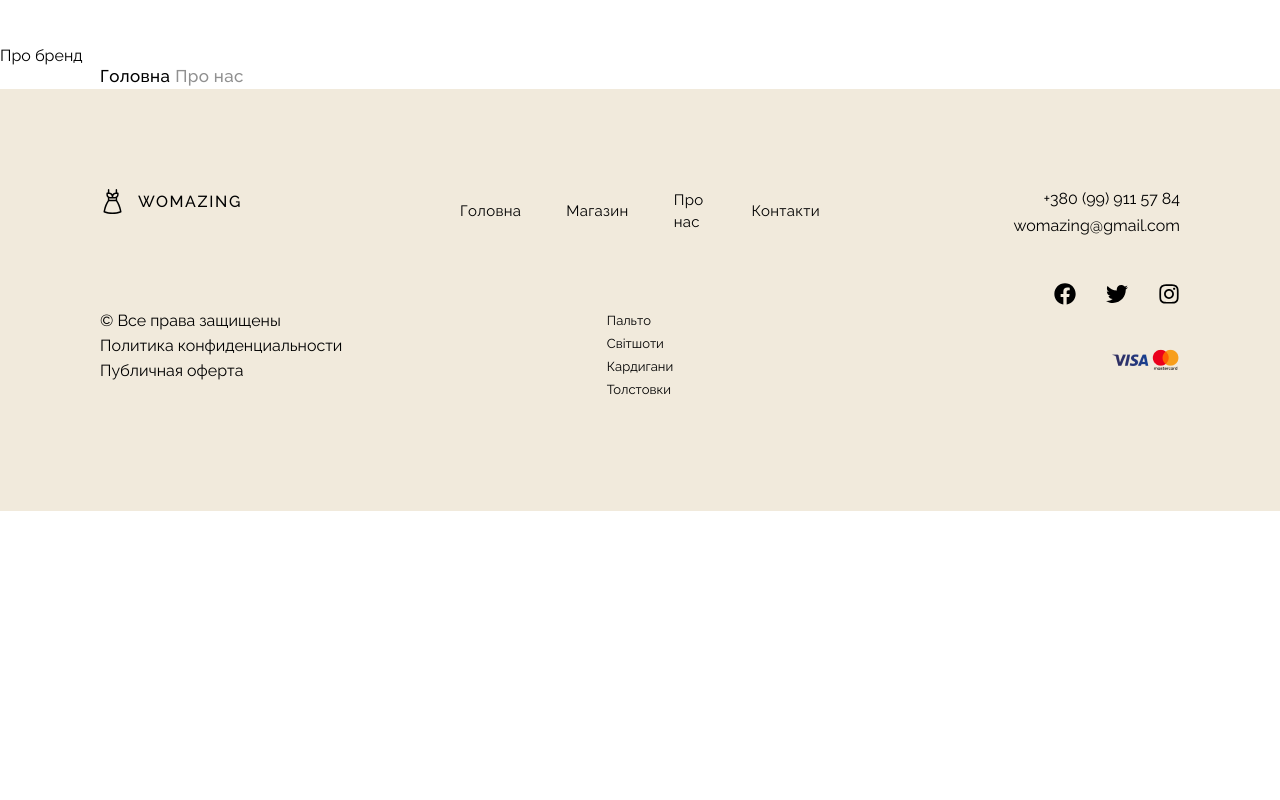
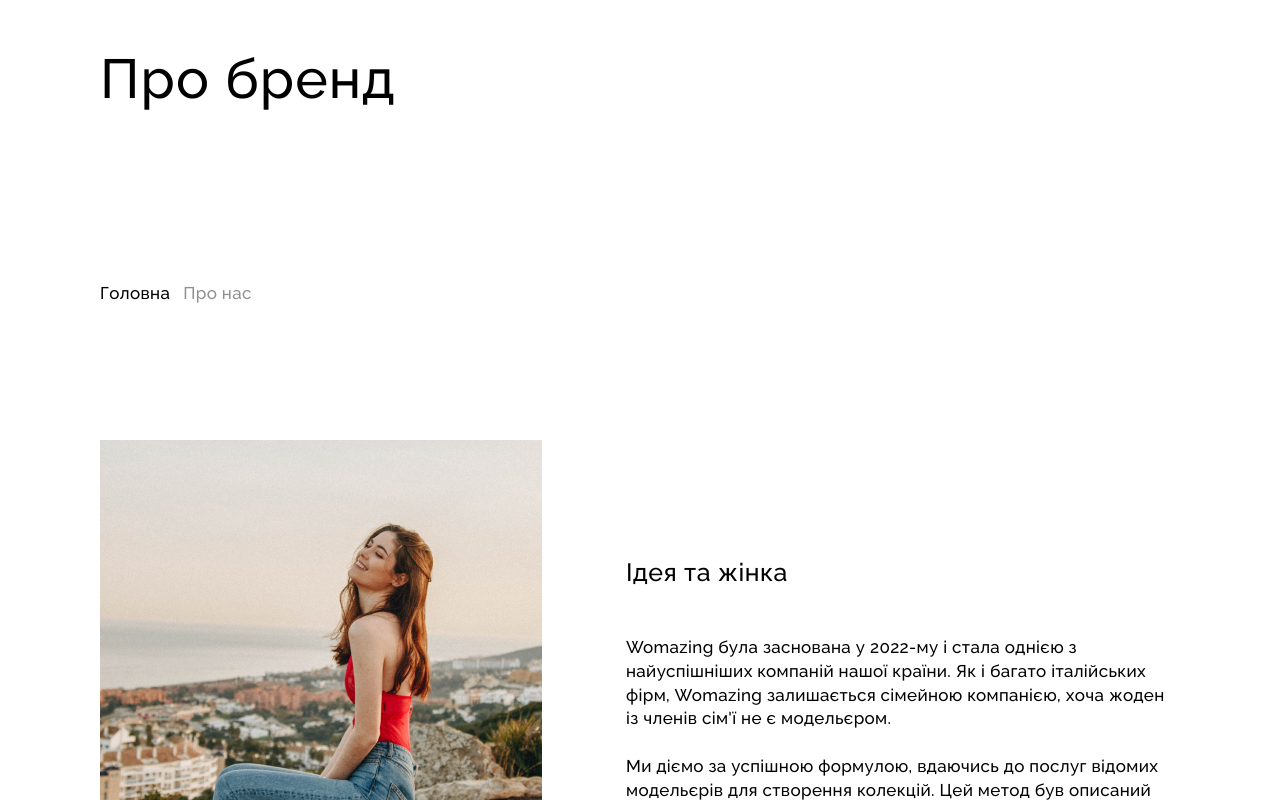
Before and after one commit to x0VERLORDx/internetshop, a React (Create React App) app: page /about in a window 1280 px wide. Shown: the part 300-1100 px from the top of the page. Before the commit the page ends 811 px from the top, so only its background shows below. Built offline with nearby package versions, Linux system fonts and the light colour scheme; no server answers.

Commit message:
16.12.23

```diff
--- a/src/App.js
+++ b/src/App.js
@@ -3,8 +3,7 @@ import { BrowserRouter as Router, Routes, Route } from 'react-router-dom';
 import Home from './components/home/Home';
 import About from './components/aboutUs/AboutUs';
 import Shop from './components/shop/Shop';
-/* import Contact from './Contact'; */
-
+import Contact from './components/contactus/Contact';
 const App = () => {
   return (
     <Router>
@@ -12,8 +11,7 @@ const App = () => {
         <Route path="/" element={<Home />} />
         <Route path="/shop" element={<Shop />} />
         <Route path="/about" element={<About />} />
-
-        {/* <Route path="/contact" component={Contact} /> */}
+        <Route path="/contact" element={<Contact />} />
       </Routes>
     </Router>
   );
--- a/src/components/AboutUs/AboutUs.jsx
+++ b/src/components/AboutUs/AboutUs.jsx
@@ -2,15 +2,23 @@ import React from 'react';
 import Header from '../header/Header';
 import Footer from '../footer/Footer';
 import Breadcrumbs from '../breadcrumbs/Breadcrumbs';
+import AboutUsContent from './AboutUsContent';
+
+import './aboutus.css';
 
 const About = () => {
   return (
     <div className="about">
                 <Header />
-                <div className="about_title">Про бренд</div>
+                <div className="about__title">
+                  <div className="conteiner">
+                <div className="about_title_content">Про бренд</div>
+                </div>
+                </div>
                 <Breadcrumbs />
+                <AboutUsContent />
+                <Footer />
 
-                <Footer />
 
     </div>
   );
--- /dev/null
+++ b/src/components/AboutUs/AboutUsContent.jsx
@@ -0,0 +1,62 @@
+import React from 'react';
+
+import aboutusph1 from './../../img/aboutus/photo1.png';
+import aboutusph2 from './../../img/aboutus/photo2.png';
+import './aboutUsContent.css';
+
+/*
+function handleClickOpenShop() {
+    console.log('Открытие старницы магазина');
+  } */
+
+const AboutUsContent = () => {
+    function handleClickOpenShop() {
+        console.log('Открытие страницы магазина');
+        // Добавьте здесь логику для открытия страницы магазина
+      }
+    return (
+
+    <div className="aboutusContent">
+       <div className="container">
+        <div className="grid-container">
+      {/* Первый блок */}
+      <div className="grid-item">
+        <div className="aboutusPhoto">
+      <img src={aboutusph1} alt='aboutus-photo1' />
+      </div>
+      <div className="aboutusContent__text">
+        <h4 className="aboutusContent__title1">Ідея та жінка</h4>
+        <h5 className='aboutusContent__title2'>
+            Womazing була заснована у 2022-му і стала однією з найуспішніших компаній нашої країни. Як і багато італійських фірм, Womazing залишається сімейною компанією, хоча жоден із членів сім'ї не є модельєром.
+            <br /><br />
+            Ми діємо за успішною формулою, вдаючись до послуг відомих модельєрів для створення колекцій. Цей метод був описаний критиком моди Коліном Макдавеллом як форма дизайнерської співтворчості, характерна для низки італійських prêt-a-porter компаній.</h5>
+        </div>
+      </div>
+
+      {/* Второй блок */}
+      <div className="grid-item">
+        <div className="aboutusContent__text">
+        <h4 className="aboutusContent__title1">Магія в деталях</h4>
+        <h5 className='aboutusContent__title2'>
+        Перший магазин Womazing був відкритий у маленькому містечку на півночі країни у 2022-му році. Перша колекція складалася з двох пальт та костюма, які були копіями паризьких моделей.
+            <br /><br />
+            Незважаючи на те, що за освітою засновниця була адвокатом, її сім'я завжди була тісно пов'язана з шиттям (прабабуся засновниці шила одяг для жінок, а мати заснувала професійну школу крою та шиття). Прагнення виробляти одяг для мас несло великі перспективи, особливо в той час, коли висока мода, як і раніше, домінувала, а ринку якісного prêt-a-porter просто не існувало.
+        </h5>
+        </div>
+        <div className="aboutusPhoto">
+        <img src={aboutusph2} alt='aboutus-photo2' />
+        </div>
+      </div>
+    </div>
+
+        <div className="aboutusContent__btn">
+    <button className='btn_openshop' onClick={handleClickOpenShop}>
+        Відкрити магазин
+    </button>
+        </div>
+    </div>
+    </div>
+     );
+}
+
+export default AboutUsContent;
--- a/src/components/AboutUs/aboutUs.css
+++ b/src/components/AboutUs/aboutUs.css
@@ -1 +1,16 @@
-.about{}
+.about__title{
+    padding: 0px 50px 26px 50px;
+
+}
+
+.conteiner {
+    max-width: 1800px;
+    margin: 0 auto;
+    padding: 0 50px;
+}
+
+.about_title_content{
+        font-size: 55px;
+        font-weight: 500;
+        letter-spacing: 1.1px;
+      }
--- /dev/null
+++ b/src/components/AboutUs/aboutUsContent.css
@@ -0,0 +1,83 @@
+.aboutusContent {
+    padding: 50px 50px 0px 50px;
+
+  }
+
+  .container{
+    max-width: 1800px;
+    margin: 0 auto;
+    padding: 0 50px;
+  }
+  .grid-container {
+    display: grid;
+    grid-template-columns: 1fr; /* Один столбец */
+    grid-gap: 20px;
+  }
+
+  .grid-item {
+    display: flex;
+    justify-content: space-between;
+    align-items: center;
+    gap: 40px;
+    margin-bottom: 130px;
+  }
+
+  .aboutusPhoto {
+    width: 445px;
+    height: 550px;
+  }
+
+  .aboutusPhoto img{
+    max-width: 445px;
+    max-height: 550px;
+  }
+
+.aboutusContent__text{
+    max-width: 554px;
+}
+
+
+.aboutusContent__title1{
+    font-size: 25px;
+    font-weight: 500;
+    line-height:  35px;
+    letter-spacing: 0.5px;
+    padding-bottom: 46px;
+}
+
+.aboutusContent__title2{
+    font-size: 17px;
+    font-weight: 500;
+    line-height: 23.8px;
+    letter-spacing: 0.34px;
+}
+
+.aboutusContent__btn{
+    display: flex;
+    align-items: center;
+    justify-content: center;
+    padding-bottom: 130px;
+}
+
+.btn_openshop {
+    padding: 22px 50px;
+    background-color: var(--accentColor);
+    color: white;
+    transition: color 0.5s ease;
+  }
+
+  .btn_openshop:hover{
+    background-color: #509498;
+  }
+
+  /* Пример для экранов с шириной менее 768px */
+@media (max-width: 768px) {
+    .grid-container {
+      grid-template-columns: 1fr; /* Одна колонка вместо двух */
+    }
+
+    .aboutusPhoto {
+      max-width: 100%; /* Фотография занимает 100% ширины контейнера */
+      max-height: none; /* Сбрасываем максимальную высоту */
+    }
+  }
--- a/src/components/breadcrumbs/Breadcrumbs.jsx
+++ b/src/components/breadcrumbs/Breadcrumbs.jsx
@@ -14,8 +14,9 @@ const Breadcrumbs = () => {
   };
 
   return (
-    <div className="breadcrumbs-container">
+    <div className="breadcrumbs-conteiner">
       <div className='conteiner'>
+
         <Link to="/" className="breadcrumb-link">{localizedNames.home}</Link>
         {pathnames.map((name, index) => {
           const routeTo = `/${pathnames.slice(0, index + 1).join('/')}`;
@@ -25,8 +26,8 @@ const Breadcrumbs = () => {
             <span key={name} className="breadcrumb-text">{localizedNames[name]}</span>
           ) : (
             <span key={name}>
-            <Link to={routeTo} className="breadcrumb-link">{localizedNames[name]}</Link> /{' '}
-            <span className="breadcrumb-separator"> / </span>
+              <Link to={routeTo} className="breadcrumb-link">{localizedNames[name]}</Link>
+              <span className="breadcrumb-separator"> - </span>
             </span>
           );
         })}
--- a/src/components/breadcrumbs/breadcrumbs.css
+++ b/src/components/breadcrumbs/breadcrumbs.css
@@ -1,6 +1,8 @@
-.breadcrumbs-container {
-    padding: 0px 50px 0px 50px;
+.breadcrumbs-conteiner {
+    padding: 145px 50px 84px 50px;
   }
+
+
 
   .breadcrumb-link {
     font-size: 17px;
@@ -9,12 +11,13 @@
     letter-spacing: 0.34px;
     color: black; /* Цвет ссылок */
     text-decoration: none; /* Убираем подчеркивание */
-    margin-right: 5px;
+    margin-right: 13px;
     transition: color 0.5s ease;
   }
 
 .breadcrumb-link:hover{
     color: var(--accentColor);
+    border-bottom/*  */: solid 1px var(--accentColor);
 }
   .breadcrumb-text {
     color: #909090;
@@ -22,7 +25,6 @@
     font-weight: 500;
     line-height: 140%; /* 23.8px */
     letter-spacing: 0.34px;
-    margin-right: 13px;
   }
 
   .breadcrumb-separator {
--- /dev/null
+++ b/src/components/contactus/Contact.jsx
@@ -0,0 +1,18 @@
+import React from 'react';
+import Header from '../header/Header';
+import Footer from '../footer/Footer';
+import Breadcrumbs from '../breadcrumbs/Breadcrumbs';
+import './contact.css';
+
+const Contact = () => {
+    return (
+        <div className="contact">
+                <Header />
+                <Breadcrumbs />
+                <Footer />
+        </div>
+
+     );
+}
+
+export default Contact;
--- a/src/components/header/Header.jsx
+++ b/src/components/header/Header.jsx
@@ -84,7 +84,7 @@ function Header(){
                             <li><Link to="/">Головна</Link></li>
                             <li><Link to="/shop">Магазин</Link></li>
                             <li><Link to="/about">Про нас</Link></li>
-                            <li><a href="#!">Контакти</a></li>
+                            <li><Link to="/contact">Контакти</Link></li>
                         </ul>
                     </nav>
                     <div className="header__phone">
```
Also changed, not shown: src/components/contactus/contact.css (added), src/img/aboutus/photo1.png (added), src/img/aboutus/photo2.png (added). Lines whose indentation alone changed are shown as unchanged.
